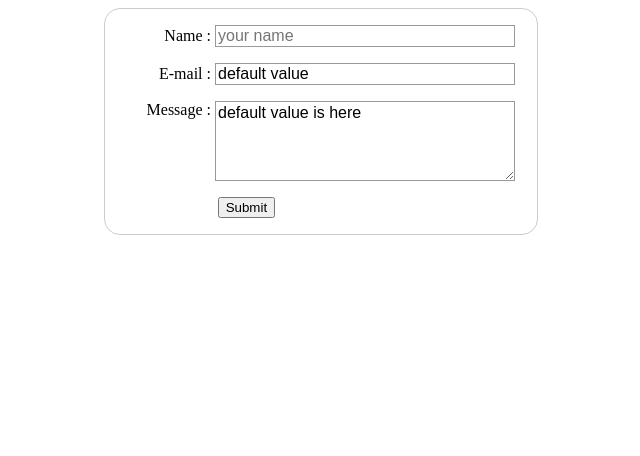
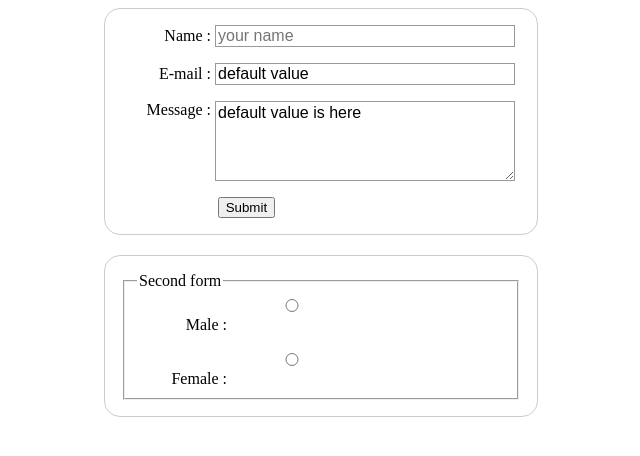
Before and after one commit to AlexMrsh/MDNcourse-learn-forms, a plain HTML site: page 1 - basic form/index.html in a window 1280 px wide. Shown: the whole page, without its empty margins (319-959 px from the left). Drawn offline with Linux system fonts and the light colour scheme.

Commit message:
added folders for folowing exercises

```diff
--- a/index.html
+++ b/1 - basic form/index.html
@@ -16,7 +16,7 @@
             </li>
             <li>
                 <label for="mail">E-mail : </label>
-                <input type="email" name="mail" id="user_mail" value="default value">
+                <input type="email" name="user_mail" id="user_mail" value="default value">
             </li>
             <li>
                 <label for="message">Message : </label>
@@ -28,5 +28,22 @@
         </ul>
     </form>
 
+    <form action="/my-handling-form-page" method="post">
+        <fieldset>
+            <legend>Second form</legend>
+            <ul>
+                <li>
+                    <input type="radio" name="user_gender" id="gender-male" value="male"/>
+                    <label for="gender-male">Male : </label>
+                </li>
+                <li>
+                    <input type="radio" name="user_gender" id="gender-female" value="female"/>
+                    <label for="gender-female">Female : </label>
+                </li>
+
+            </ul>
+        </fieldset>
+    </form>
+
   </body>
 </html>
--- a/style.css
+++ b/1 - basic form/style.css
@@ -4,6 +4,10 @@ form{
     padding: 1em;
     border: 1px solid #ccc;
     border-radius: 1em;
+}
+
+form:nth-child(1n + 2){
+    margin-top: 20px;
 }
 
 ul{
--- /dev/null
+++ b/2 - structure form/style.css
@@ -0,0 +1,3 @@
+ul{
+    list-style: none;
+}
```
Also changed, not shown: 2 - structure form/index.html (added, +27 -0 lines).
